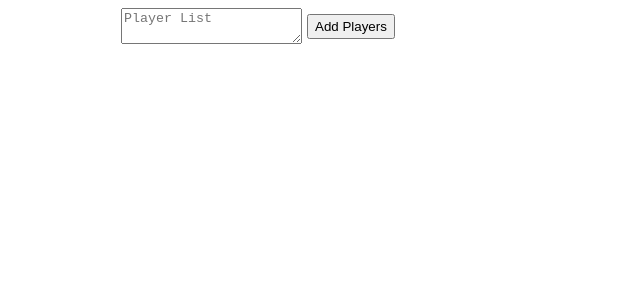
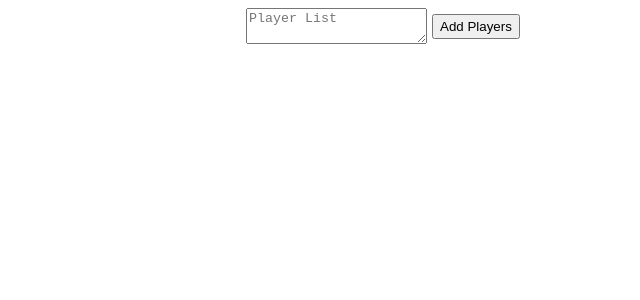
Before and after one commit to Uribouz/playground, an Angular app in the folder badminton-matching-app/: page / in a window 1280 px wide. Shown: the top 300 px of the page, without its empty margins (119-759 px from the left). Built offline with nearby package versions, Linux system fonts and the light colour scheme.

Commit message:
fix: adjust css

```diff
--- a/badminton-matching-app/src/app/app.component.css
+++ b/badminton-matching-app/src/app/app.component.css
@@ -2,6 +2,6 @@ body {
   padding: 0;
   box-sizing: border-box;
   align-items: center;
-  width: 800px;
+  width: 550px;
   margin: 0 auto;
 }
--- a/badminton-matching-app/src/app/player-list/player-list.component.css
+++ b/badminton-matching-app/src/app/player-list/player-list.component.css
@@ -1,6 +1,7 @@
 .body {
   font-family: sans-serif;
-  font-size: medium;
+  font-size: small;
+  margin: 0 auto;
 }
 
 .inputContainer {
@@ -12,7 +13,7 @@
 
 .playerListContainer {
   display: grid;
-  grid-template-columns: repeat(3, 1fr);
+  grid-template-columns: repeat(2, 1fr);
   gap: 20px;
 }
 
@@ -26,7 +27,7 @@
 .playerHeader {
   display: flex;
   align-items: center;
-  gap: 20px;
+  gap: 5px;
   justify-content: space-between;
   margin: 0;
   border-bottom: solid black;
@@ -47,6 +48,10 @@
   align-items: center;
   justify-content: start;
 }
+.playerBody h2 {
+  margin: 0;
+  padding-right: 5px;
+}
 
 .btn {
   height: 25px;
```
